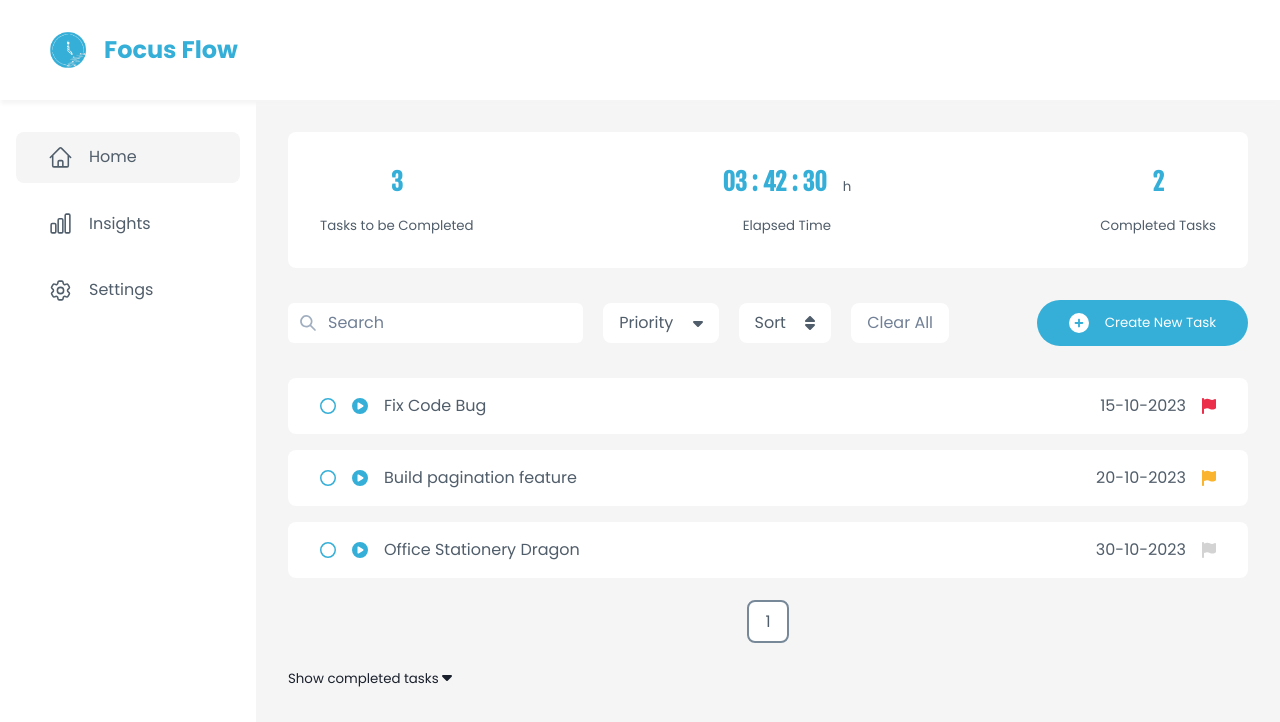
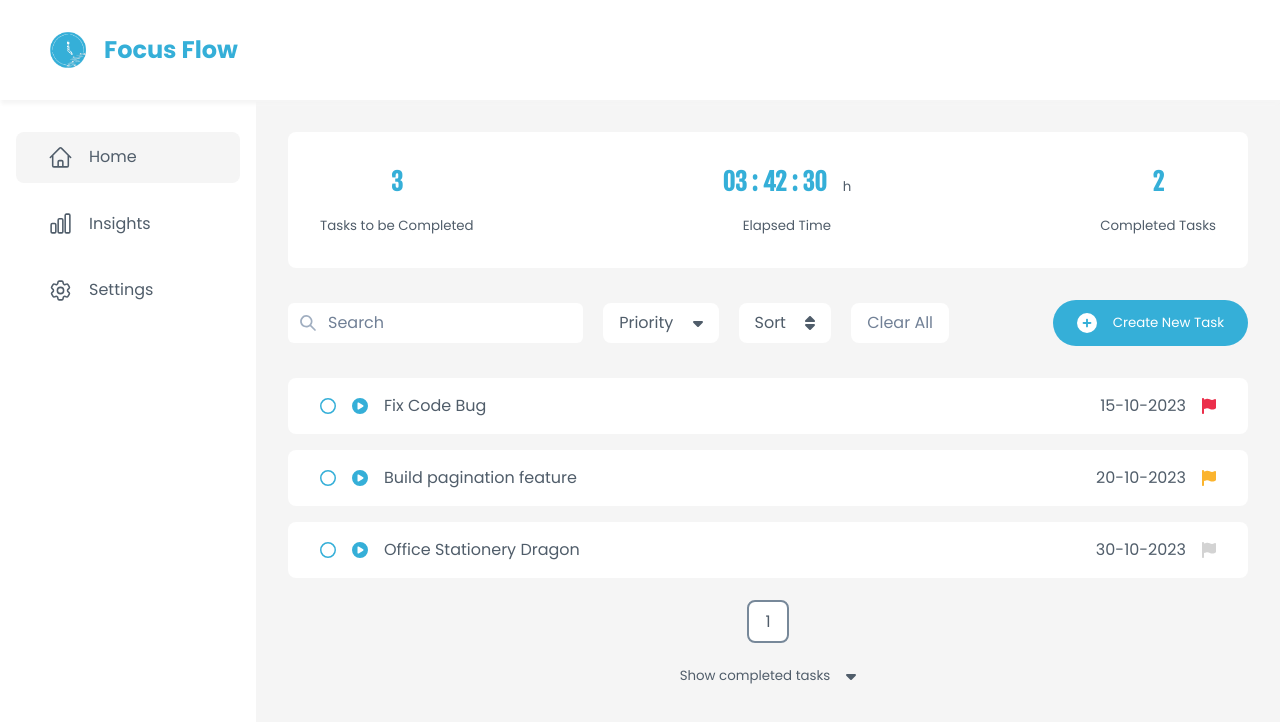
Before and after one commit to NeeshuSharmaa/focusFlow, a React (Vite) app: page / in a window 1280 px wide. Shown: the top 722 px of the page. Built offline with nearby package versions, Linux system fonts and the light colour scheme.

Commit message:
style: app and home

```diff
--- a/src/App.css
+++ b/src/App.css
@@ -12,7 +12,7 @@
   --high-priority: rgb(235, 47, 75);
   --medium-priority: rgb(251 180 46);
   --low-priority: rgb(100, 206, 100);
-
+  --shadow-gray: #e9e9e9;
   font-family: "Poppins", sans-serif;
 }
 a {
@@ -55,13 +55,12 @@ nav {
   display: flex;
   align-items: center;
   gap: 1rem;
-  padding: 0.8rem 2rem;
+  padding: 0.8rem 1.5rem;
   border: 0;
   border-radius: 1.5rem;
   background-color: var(--primary-blue);
   color: white;
   width: max-content;
-  /* align-self: flex-end; */
 }
 .secondary-btn {
   display: flex;
@@ -148,7 +147,3 @@ nav {
 .black {
   color: var(--primary-black);
 }
-option {
-  display: flex;
-  gap: 1rem;
-}
--- a/src/pages/home/Home.css
+++ b/src/pages/home/Home.css
@@ -31,11 +31,20 @@
 .home > input {
   padding: 0.5rem 1.25rem;
 }
+
 .tasks-list {
   display: flex;
   flex-direction: column;
   gap: 1rem;
   height: 100%;
+}
+.completed-tasks {
+  align-self: center;
+  color: var(--primary-black);
+  cursor: pointer;
+  display: flex;
+  align-items: center;
+  gap: 1rem;
 }
 .no-tasks {
   display: flex;
@@ -64,4 +73,5 @@
   display: flex;
   gap: 1rem;
   align-items: center;
+  font-size: 0.8rem;
 }
```
